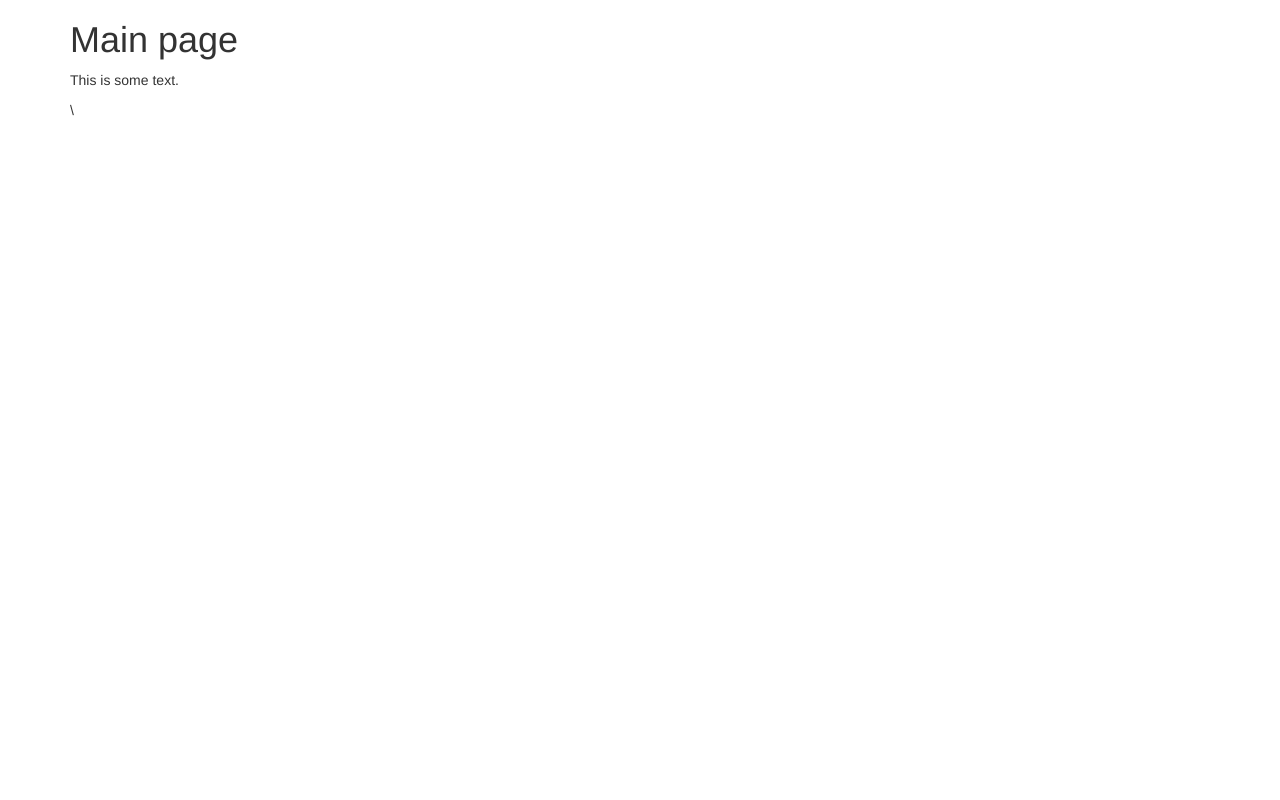
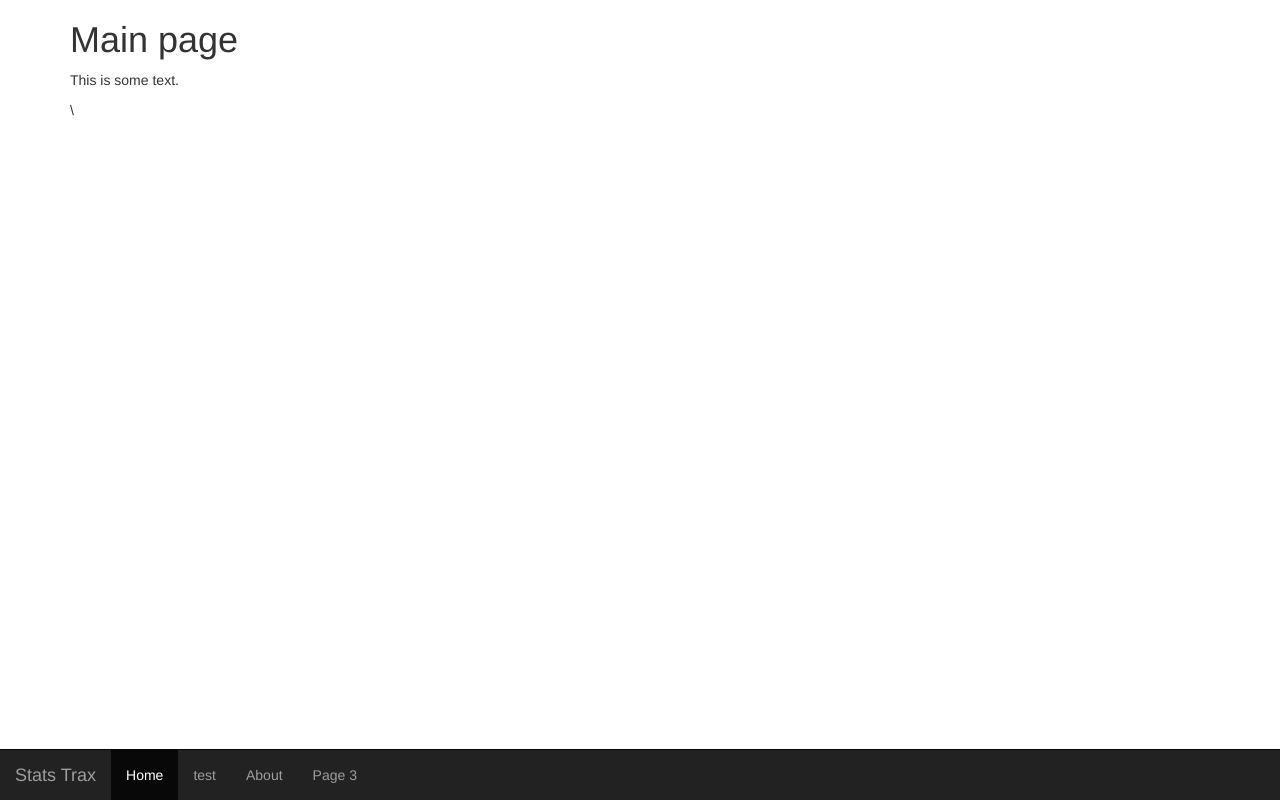
Before and after one commit to christianltraxler/christianltraxler.github.io, a plain HTML site: page StatsTrax/index.html in a window 1280 px wide. Drawn offline with nearby package versions, Linux system fonts and the light colour scheme.

Commit message:
Added about page

```diff
--- a/StatsTrax/index.html
+++ b/StatsTrax/index.html
@@ -10,6 +10,22 @@
 </head>
 <body>
 
+<!-- Website is at christianltraxler.github.io/StatsTrax/-->
+
+<nav class="navbar navbar-inverse navbar-fixed-bottom">
+  <div class="container-fluid">
+    <div class="navbar-header">
+      <a class="navbar-brand" href="#">Stats Trax</a>
+    </div>
+    <ul class="nav navbar-nav">
+      <li class="active"><a href="#">Home</a></li>
+      <li><a href="test">test</a></li>
+      <li><a href="about">About</a></li>
+      <li><a href="#">Page 3</a></li>
+    </ul>
+  </div>
+</nav>
+
 <div class="container">
   <h1>Main page</h1>
   <p>This is some text.</p>\
```
Also changed, not shown: StatsTrax/about/index.html (added, +19 -0 lines).
